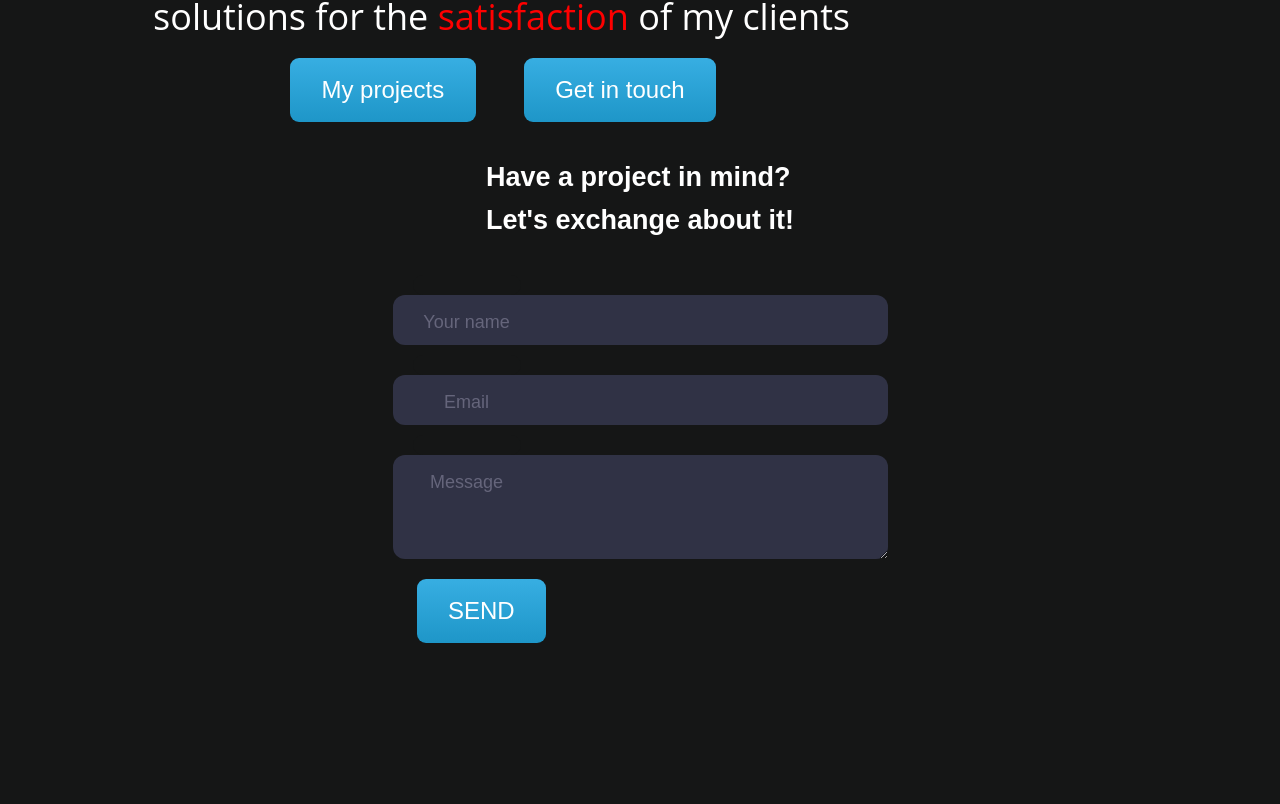
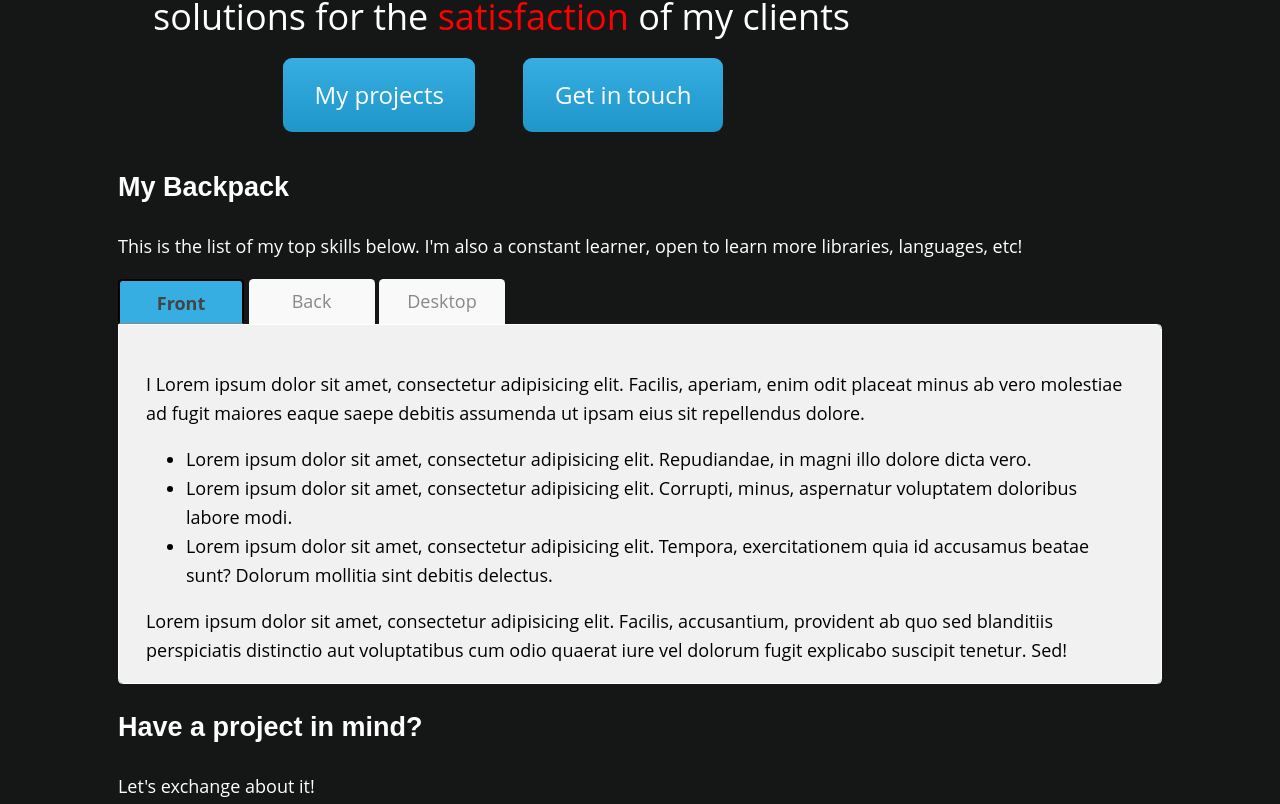
Before and after one commit to guinetn/nguinet-blog, a Next.js app: page / in a window 1280 px wide. Shown: the part 336-1140 px from the top of the page. Before the commit the page ends 1045 px from the top, so only its background shows below. Built offline with nearby package versions, Linux system fonts and the light colour scheme.

Commit message:
Add my backpack on the homepage

```diff
--- a/components/contact/contact.module.css
+++ b/components/contact/contact.module.css
@@ -12,7 +12,7 @@
 
 .form {
 	box-sizing: border-box;
-	width: 40wv;
+	width: 40vw;
   }
 
   .inputContainer {
--- a/pages/me/me.js
+++ b/pages/me/me.js
@@ -1,7 +1,13 @@
 import style from './me.module.css';
 import Image from 'next/image';
+import Link from 'next/link';
 import { ConfigContext } from '../../components/configContext';
 import Contact from '../../components/contact/contact';
+import MyBackPack from './mybackpack/mybackpack';
+
+
+
+
 
 export default function Me() {
 	return (
@@ -20,8 +26,12 @@ export default function Me() {
 						</div>
 						<div className='halign'>
 							<div>
-								<button className='blue-button'>My projects</button>
-								<button className='blue-button'>Get in touch</button>
+							<Link  href='/projects'>
+									<a  className='blue-button'>My projects</a>
+								</Link>
+								<Link  href='#getintouch'>
+									<a  className='blue-button'>Get in touch</a>
+								</Link>
 							</div>
 						</div>
 
@@ -34,12 +44,12 @@ export default function Me() {
 					</div>
 				</div>
 
-				<div className='flexcentercolumn'>
+				<MyBackPack/>
 
-					<h1>
-					Have a project in mind?<br/>
+
+				<div id='getintouch'>
+					<h1> Have a project in mind?</h1>
 					Let's exchange about it!
-					</h1>
 
 					<Contact/>
 
--- /dev/null
+++ b/pages/me/mybackpack/mybackpack.js
@@ -0,0 +1,54 @@
+import style from './mybackpack.module.css'
+
+export default function MyBackPack() {
+
+    return (
+      <div>
+        <h2>My Backpack</h2>
+        <p>This is the list of my top skills below. I'm also a constant learner, open to learn more libraries, languages, etc!</p>
+
+        <div className={style.tabsContainer}>
+
+          <input id={style.tab1} className={style.tab1} type="radio" name="tab-group" defaultChecked />
+          <label htmlFor={style.tab1}>Front</label>
+          <input id={style.tab2} className={style.tab2} type="radio" name="tab-group" />
+          <label htmlFor={style.tab2}>Back</label>
+          <input id={style.tab3} className={style.tab3} type="radio" name="tab-group" />
+          <label htmlFor={style.tab3}>Desktop</label>
+
+          <div className={style.content}>
+
+            <div className={style.tab1Content}>
+                <p> I Lorem ipsum dolor sit amet, consectetur adipisicing elit. Facilis, aperiam, enim odit placeat minus ab vero molestiae ad fugit maiores eaque saepe debitis assumenda ut ipsam eius sit repellendus dolore.</p>
+                <ul>
+                  <li>Lorem ipsum dolor sit amet, consectetur adipisicing elit. Repudiandae, in magni illo dolore dicta vero.</li>
+                  <li>Lorem ipsum dolor sit amet, consectetur adipisicing elit. Corrupti, minus, aspernatur voluptatem doloribus labore modi.</li>
+                  <li>Lorem ipsum dolor sit amet, consectetur adipisicing elit. Tempora, exercitationem quia id accusamus beatae sunt? Dolorum mollitia sint debitis delectus.</li>
+                </ul>
+                <p>Lorem ipsum dolor sit amet, consectetur adipisicing elit. Facilis, accusantium, provident ab quo sed blanditiis perspiciatis distinctio aut voluptatibus cum odio quaerat iure vel dolorum fugit explicabo suscipit tenetur. Sed!</p>
+              </div>
+
+              <div className={style.tab2Content}>
+                <p>II Lorem ipsum dolor sit amet, consectetur adipisicing elit. Facilis, aperiam, enim odit placeat minus ab vero molestiae ad fugit maiores eaque saepe debitis assumenda ut ipsam eius sit repellendus dolore.</p>
+                <ul>
+                  <li>Lorem ipsum dolor sit amet, consectetur adipisicing elit. Repudiandae, in magni illo dolore dicta vero.</li>
+                  <li>Lorem ipsum dolor sit amet, consectetur adipisicing elit. Corrupti, minus, aspernatur voluptatem doloribus labore modi.</li>
+                  <li>Lorem ipsum dolor sit amet, consectetur adipisicing elit. Tempora, exercitationem quia id accusamus beatae sunt? Dolorum mollitia sint debitis delectus.</li>
+                </ul>
+                <p>Lorem ipsum dolor sit amet, consectetur adipisicing elit. Facilis, accusantium, provident ab quo sed blanditiis perspiciatis distinctio aut voluptatibus cum odio quaerat iure vel dolorum fugit explicabo suscipit tenetur. Sed!</p>
+              </div>
+
+              <div className={style.tab3Content}>
+                <p>III Lorem ipsum dolor sit amet, consectetur adipisicing elit. Facilis, aperiam, enim odit placeat minus ab vero molestiae ad fugit maiores eaque saepe debitis assumenda ut ipsam eius sit repellendus dolore.</p>
+                <ul>
+                  <li>Lorem ipsum dolor sit amet, consectetur adipisicing elit. Repudiandae, in magni illo dolore dicta vero.</li>
+                  <li>Lorem ipsum dolor sit amet, consectetur adipisicing elit. Corrupti, minus, aspernatur voluptatem doloribus labore modi.</li>
+                  <li>Lorem ipsum dolor sit amet, consectetur adipisicing elit. Tempora, exercitationem quia id accusamus beatae sunt? Dolorum mollitia sint debitis delectus.</li>
+                </ul>
+                <p>Lorem ipsum dolor sit amet, consectetur adipisicing elit. Facilis, accusantium, provident ab quo sed blanditiis perspiciatis distinctio aut voluptatibus cum odio quaerat iure vel dolorum fugit explicabo suscipit tenetur. Sed!</p>
+              </div>
+          </div>
+        </div>
+      </div>
+    )
+}
--- /dev/null
+++ b/pages/me/mybackpack/mybackpack.module.css
@@ -0,0 +1,81 @@
+/* LAYOUT */
+
+.tabsContainer {
+    margin: 0 auto;
+    display: flex;
+    flex-direction: row;
+    flex-wrap: wrap;
+    /*width: 50%;			 wrap + width 50% (> resting width for it) = go to next row */
+}
+
+.content {
+	background: #f1f1f1;  /* Fondo del contenido */
+	border-radius: 0 .25em .25em .25em;
+	min-height: 20em;  /* Alto del contenido */
+	position: relative;
+	width: 100%;
+	z-index: 5;
+    overflow: auto;     /* control tabs content behavior */
+	border: solid 1px;
+}
+
+
+/* 🔥 MAGIC KEY 0: tab visibility 'trigger' hack */
+.tabsContainer input {
+	display: none;
+}
+
+.tabsContainer label {
+	background: #f9f9f9;
+	border-radius: .25em .25em 0 0;
+	color: #888;  /* Text color of the tab */
+	cursor: pointer;
+	display: block;
+	font-size: 1em;
+	height: 2.5em;
+	line-height: 2.5em;
+	margin-right: .25em;
+	padding: 0 1.5em;
+	text-align: center;
+
+	flex: 0 0 7em;
+}
+
+/* Hover tab action: change color */
+.tabsContainer input:hover + label {
+	background: #ddd;
+	color: #666;
+}
+
+/* When tab is selected (= its input checked) */
+.tabsContainer input:checked + label {
+	background: #37AEE2 ;
+	color: #444;
+	border: solid 2px black;
+    border-bottom: solid 1px #888;
+    font-weight: bold;
+	/*
+	-webkit-transition: .1s;
+	-moz-transition: .1s;
+	-o-transition: .1s;
+	-ms-transition: .1s;
+	*/
+}
+
+.content div {
+	opacity: 0;             /* 🔥 MAGIC KEY 1: all div in the global 'content' have opacity = 0 */
+	padding: 1.5em;
+	position: absolute;
+	z-index: -100;
+    color: black;
+	/*
+	transition: all linear 0.1s;
+	*/
+}
+
+.tabsContainer input.tab1:checked ~ .content .tab1Content,		/* 🔥 MAGIC KEY 2: if checked... */
+.tabsContainer input.tab2:checked ~ .content .tab2Content,
+.tabsContainer input.tab3:checked ~ .content .tab3Content {
+    opacity: 1;												/* 🔥 MAGIC KEY 3: ALL ITS content-x have opacity=1 */
+    z-index: 100;
+}
--- a/styles/global.css
+++ b/styles/global.css
@@ -35,10 +35,19 @@ img {
   display: block;
 }
 
+
+/* LAYOUTS */
+
 .flexcenter {
   display: flex;
   justify-content: center;
 }
+
+.flexleft {
+  display: flex;
+  justify-content: left;
+}
+
 
 .flexcentercolumn {
   display: flex;
@@ -59,6 +68,7 @@ img {
 /* BUTTONS  */
 
 .blue-button {
+  display: inline-block;
   background-image: linear-gradient(-180deg, #37AEE2 0%, #1E96C8 100%);
   border-radius: .5rem;
   box-sizing: border-box;
@@ -75,6 +85,7 @@ img {
 
 .blue-button:hover {
   background-image: linear-gradient(-180deg, #1D95C9 0%, #17759C 100%);
+  text-decoration: none;
 }
 
 
```
Also changed, not shown: 1 other file (tests, documents, lock files or other folders).
